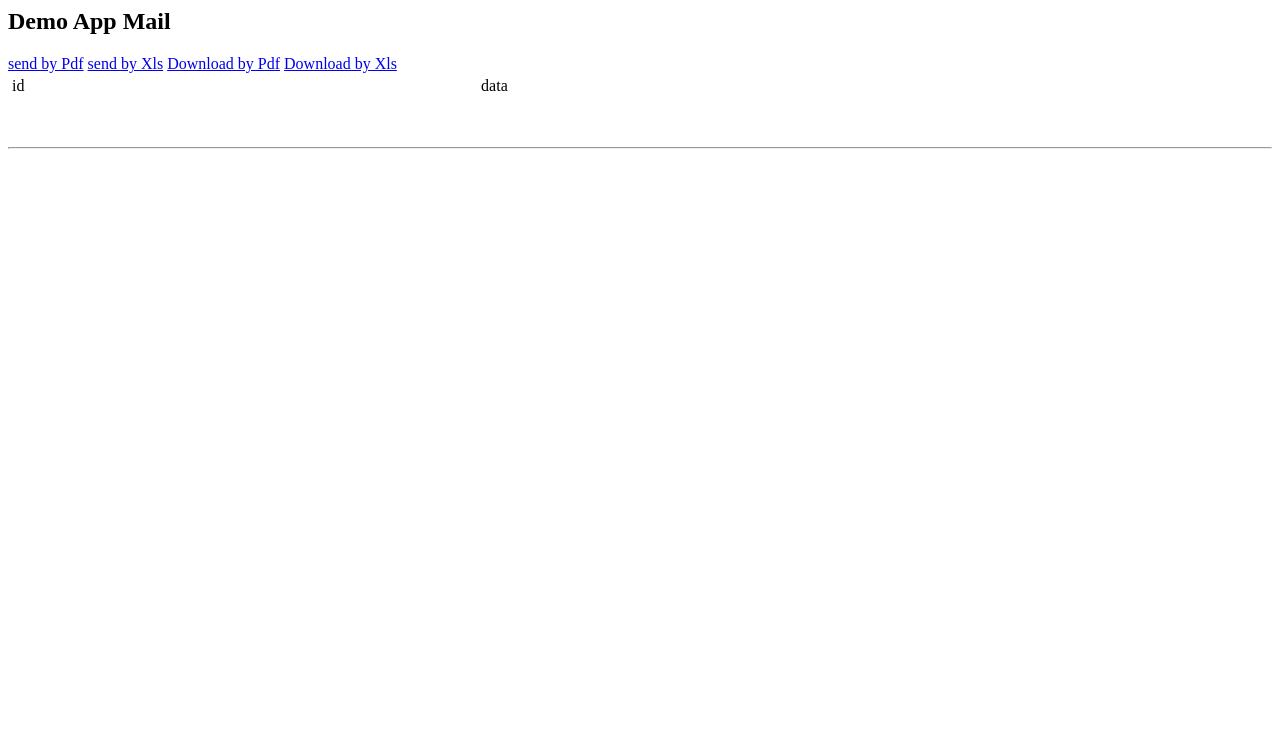
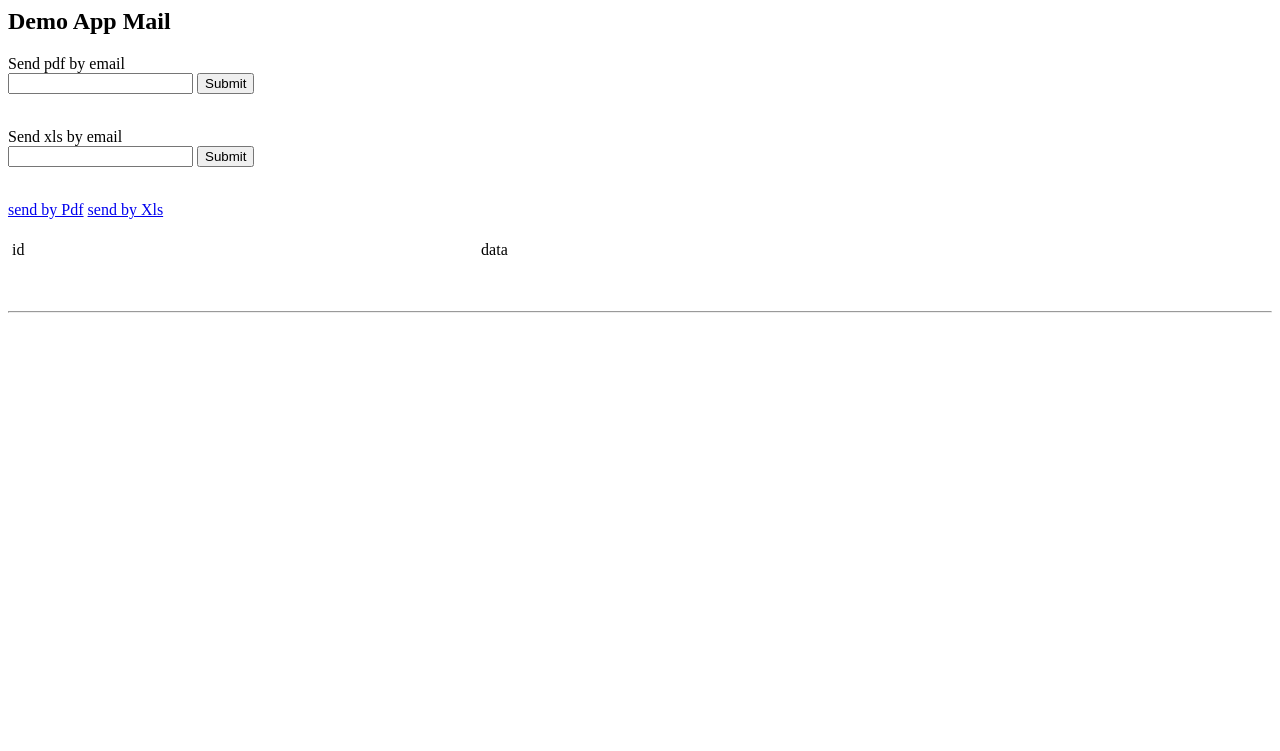
Before and after one commit to rapidoo/generatormail, a Flask app: page / in a window 1280 px wide. Shown: the top 751 px of the page. Run offline with Flask 2, Linux system fonts and the light colour scheme; data that the repository does not hold is empty.

Commit message:
add form for email

```diff
--- a/server.py
+++ b/server.py
@@ -2,6 +2,7 @@ from flask import Flask, render_template, redirect, url_for
 from flask_mail import Mail, Message
 from flask.ext import excel
 from flask import Response
+from flask import request
 
 import StringIO
 import mimetypes
@@ -9,7 +10,7 @@ from werkzeug.datastructures import Headers
 
 from pdfs import create_pdf
 from database import getMarvel
-from xls_generator import genXls, useTemplate
+from xls_generator import useTemplate
 
 
 
@@ -45,13 +46,17 @@ def send_pdf():
 	filename = "file.pdf"
 	#pdf = create_pdf(render_template('template.html', data=model.getItems()))
  	pdf = create_pdf(render_template('template.html', data=getMarvel()))
- 	return SendMail(pdf, filename, "flebris@gmail.com")
+ 	mailname = request.args.get('mailname')
+ 	print 'send mail to :'+mailname
+ 	return SendMail(pdf, filename, mailname)
 
 @app.route("/send/xls")
 def send_xls():
 	filename = "file.xls"
+	mailname = request.args.get('mailname')
+	print 'send mail to :'+mailname
 	output =  useTemplate(getMarvel())
- 	return SendMail(output, filename, "flebris@gmail.com")
+ 	return SendMail(output, filename, mailname)
 
 
 @app.route("/download/pdf")
@@ -68,7 +73,6 @@ def get_xls():
 	return genResponse(output, filename)
 
 
-
 def SendMail(output, filename, to):
 	msg = Message("Hello",
                   sender="flebris@outlook.com",
@@ -78,7 +82,6 @@ def SendMail(output, filename, to):
  	msg.attach(filename, "application/pdf",  output.getvalue())
  	mail.send(msg)
  	return 'Sent'
-
 
 def genResponse(output, filename):
 #########################
--- a/templates/index.html
+++ b/templates/index.html
@@ -4,7 +4,27 @@
     <body>
     {% block body %}
         <h2>Demo App Mail</h2>
-        <a href="/send/pdf">send by Pdf</a>  <a href="/send/xls">send by Xls</a>  <a href="/download/pdf">Download by Pdf</a>  <a href="/download/xls">Download by Xls</a>
+
+        Send pdf by email
+        <form method="GET" action="/send/pdf" >
+            <input type="text" name="mailname" value="">
+            <input type="submit" value="Submit">
+        </form>
+        </br>
+        Send xls by email
+        <form method="GET" action="/send/xls" >
+            <input type="text" name="mailname" value="">
+            <input type="submit" value="Submit">
+        </form>
+
+
+
+        </br>
+        <a href="/send/pdf">send by Pdf</a>  <a href="/send/xls">send by Xls</a>
+</br>
+        </br>
+
+
         <table width="100%" cellpadding="4" cellspacing="0" repeat="1">
                 <tr>
                     <td>id</td><td>data</td>
```
